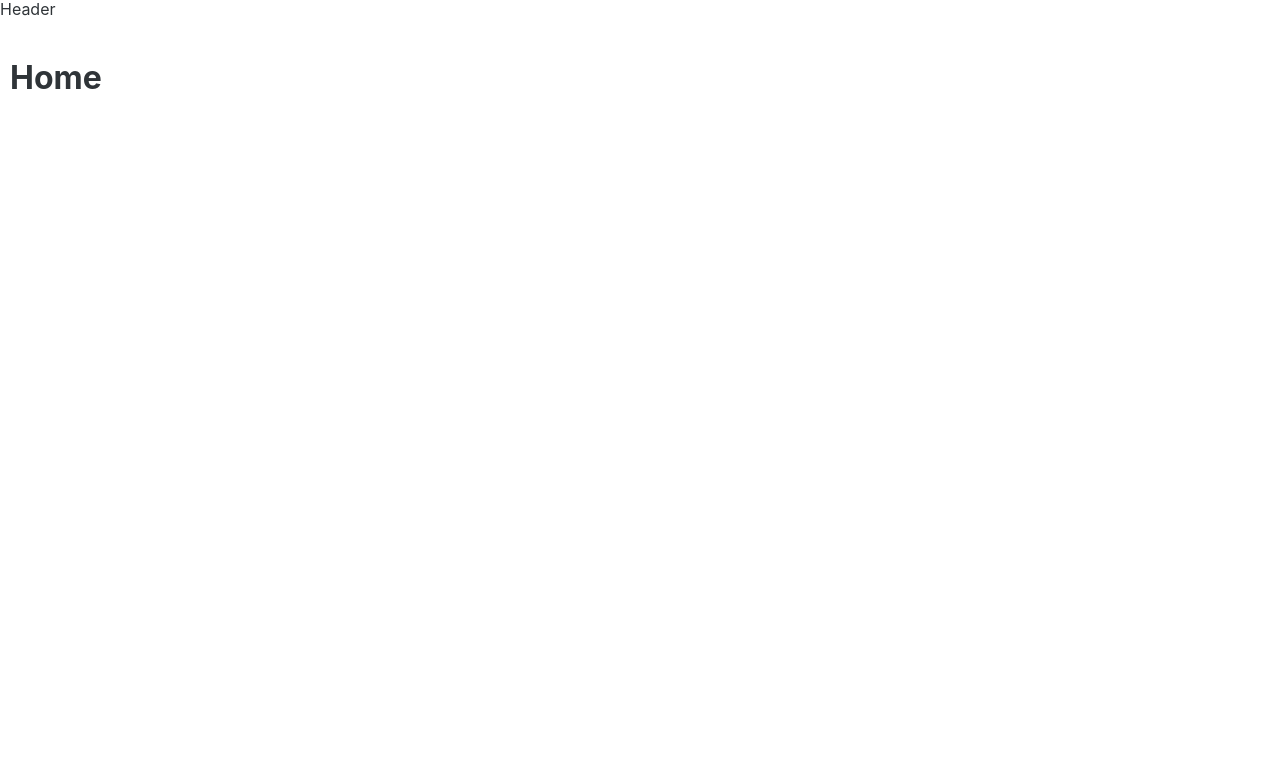
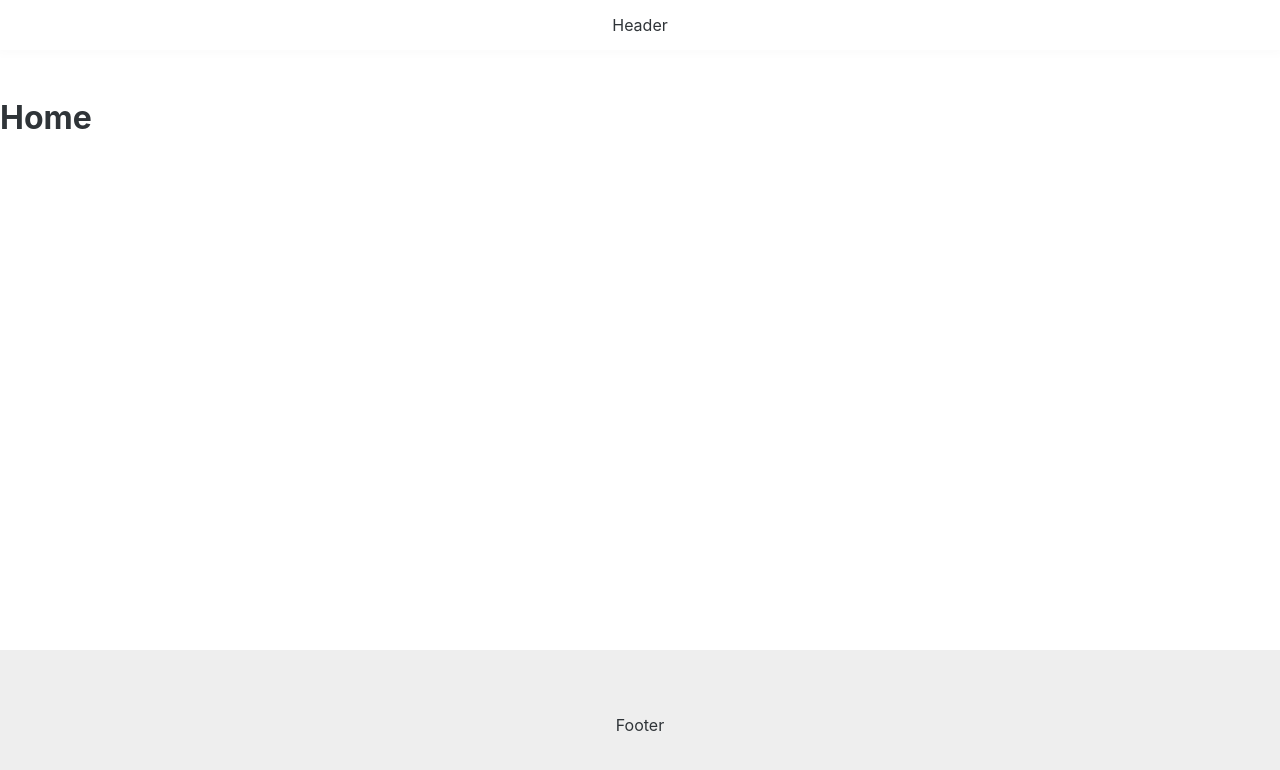
Before and after one commit to seohyun-song/Artsy, a React (Vite) app: page / in a window 1280 px wide. Shown: the top 770 px of the page. Built offline with nearby package versions, Linux system fonts and the light colour scheme.

Commit message:
feat: 더미 레이아웃

```diff
--- a/src/App.jsx
+++ b/src/App.jsx
@@ -2,6 +2,7 @@ import { Outlet } from 'react-router-dom';
 import Layout from '@components/Layout/Layout.jsx';
 import Header from '@components/Header/Header.jsx';
 import Main from '@components/Main/Main.jsx';
+import Footer from '@components/Footer/Footer.jsx';
 import GlobalStyle from '@styles/GlobalStyles';
 
 const App = () => {
@@ -13,6 +14,7 @@ const App = () => {
                 <Main>
                     <Outlet />
                 </Main>
+                <Footer />
             </Layout>
         </>
     );
--- a/src/components/Container/Container.jsx
+++ b/src/components/Container/Container.jsx
@@ -1,6 +1,6 @@
 import * as C from './Container.styls';
 
-const Container = () => {
-    return <C.maxWidth>Footer</C.maxWidth>;
+const Container = ({ children }) => {
+    return <C.maxWidth>{children}</C.maxWidth>;
 };
 export default Container;
--- a/src/components/Footer/Footer.jsx
+++ b/src/components/Footer/Footer.jsx
@@ -1,6 +1,6 @@
 import * as F from './Footer.styles';
 
 const Footer = () => {
-    return <F.FooterWrap>Footer</F.FooterWrap>;
+    return <F.Footer>Footer</F.Footer>;
 };
 export default Footer;
--- a/src/components/Footer/Footer.styles.js
+++ b/src/components/Footer/Footer.styles.js
@@ -1,5 +1,11 @@
 import styled from 'styled-components';
 
-const FooterWrap = styled.footer``;
+const Footer = styled.footer`
+    // 임시
+    height: 150px;
+    line-height: 150px;
+    text-align: center;
+    background-color: #eee;
+`;
 
-export { FooterWrap };
+export { Footer };
--- a/src/components/Header/Header.jsx
+++ b/src/components/Header/Header.jsx
@@ -1,6 +1,10 @@
 import * as H from './Header.styles';
 
 const Header = () => {
-    return <H.HeaderWrap>Header</H.HeaderWrap>;
+    return (
+        <H.Header>
+            <H.HeaderInner>Header</H.HeaderInner>
+        </H.Header>
+    );
 };
 export default Header;
--- a/src/components/Header/Header.styles.js
+++ b/src/components/Header/Header.styles.js
@@ -1,7 +1,23 @@
 import styled from 'styled-components';
 
-const HeaderWrap = styled.header`
-    position: absolute;
+const Header = styled.header`
+    position: fixed;
+    top: 0;
+    left: 0;
+    right: 0;
+    // 임시
+    height: 50px;
+    line-height: 50px;
+    text-align: center;
+    background-color: #fff;
+    box-shadow: 0px 1px 10px 3px rgba(0, 0, 0, 0.02);
 `;
 
-export { HeaderWrap };
+const HeaderInner = styled.div`
+    max-width: 1280px;
+    margin: 0 auto;
+    padding: 0 20px;
+    box-sizing: border-box;
+`;
+
+export { Header, HeaderInner };
--- a/src/components/Layout/Layout.styles.js
+++ b/src/components/Layout/Layout.styles.js
@@ -1,7 +1,9 @@
 import styled from 'styled-components';
 
 const Container = styled.div`
-    position: relative;
+    display: flex;
+    flex-direction: column;
+    min-height: 100vh;
 `;
 
 export { Container };
--- a/src/components/Main/Main.jsx
+++ b/src/components/Main/Main.jsx
@@ -1,6 +1,6 @@
 import * as M from './Main.styles';
 
 const Main = ({ children }) => {
-    return <M.Section>{children}</M.Section>;
+    return <M.Main>{children}</M.Main>;
 };
 export default Main;
--- a/src/components/Main/Main.styles.js
+++ b/src/components/Main/Main.styles.js
@@ -1,7 +1,8 @@
 import styled from 'styled-components';
 
-const Section = styled.div`
-    padding: 60px 10px 0;
+const Main = styled.main`
+    flex: 1 auto;
+    padding-top: 100px;
 `;
 
-export { Section };
+export { Main };
```
Also changed, not shown: src/components/Container/Container.styls.js (+6 -1 lines).
